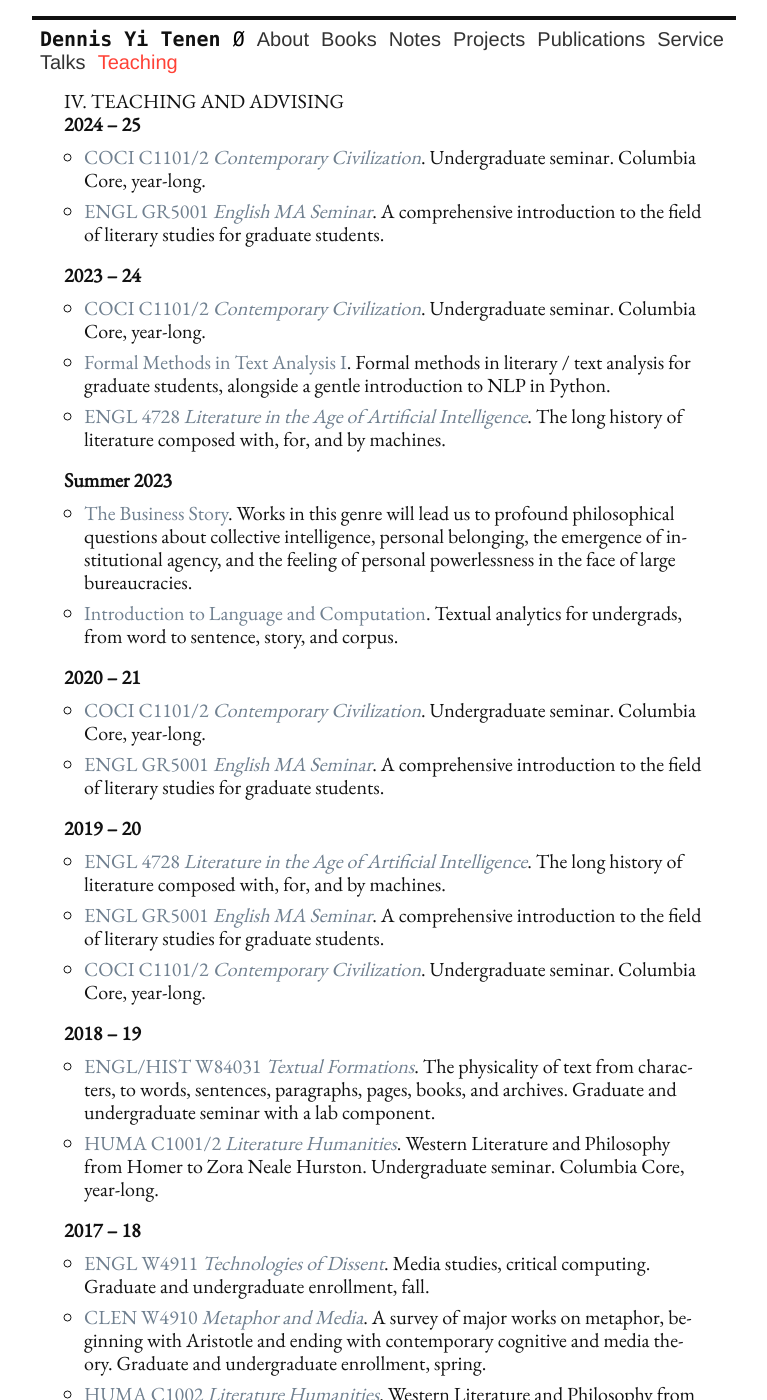
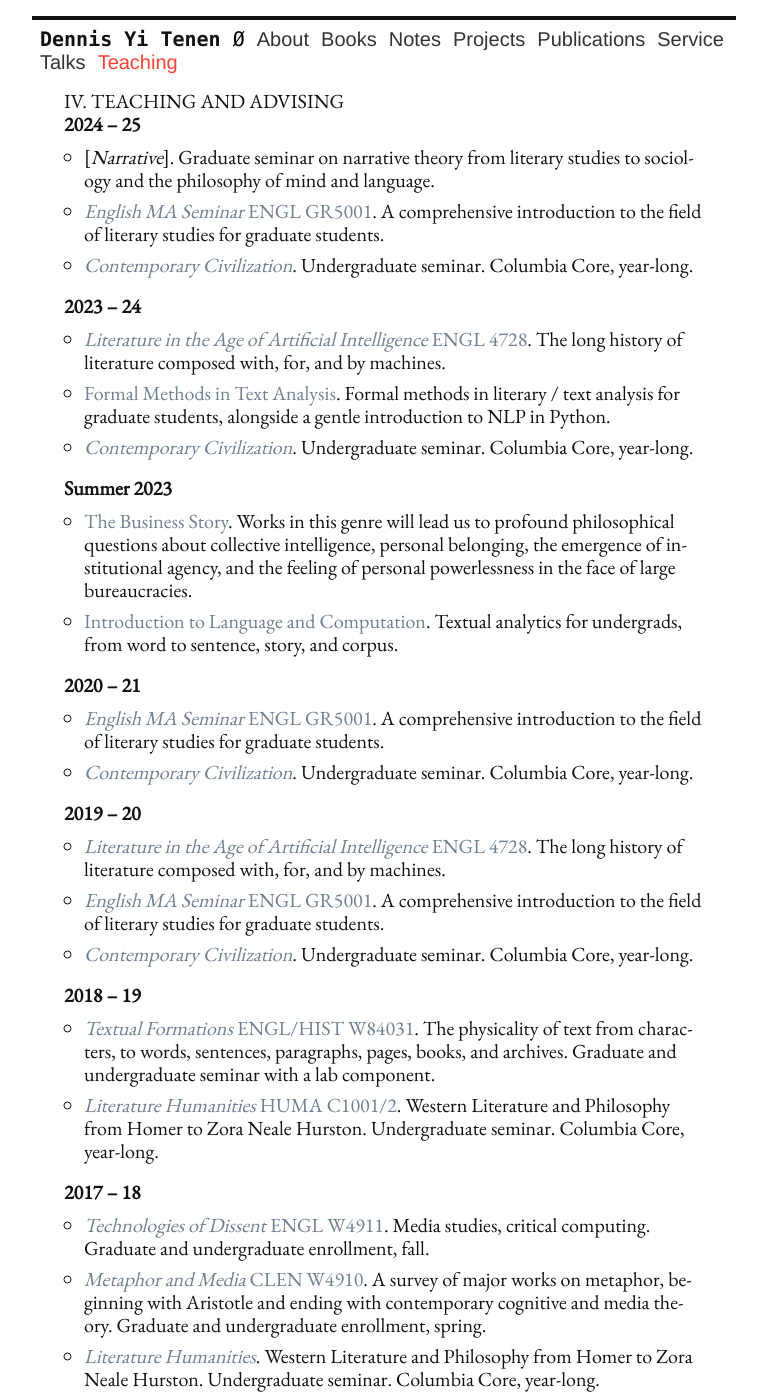
Before and after one commit to denten/denten.github.io, a Jekyll site: the page built from _pages/teaching.md, in a window 1280 px wide and 1400 px high. Shown: the whole window, without its empty margins (256-1023 px from the left). Built offline with Jekyll 4.4.1, drawn with Linux system fonts in a browser that asks for light colours; nearby versions of some CDN libraries; some of the changed text lies outside the part shown.

Commit message:
update teaching to make it easier to read

```diff
--- a/_includes/CV/03-teaching.md
+++ b/_includes/CV/03-teaching.md
@@ -1,21 +1,21 @@
 ## IV. Teaching and Advising
 
 ### 2024 -- 25
-- [COCI C1101/2 *Contemporary Civilization*](https://github.com/denten-courses/con-civ).
+- [*Narrative*]. Graduate seminar on narrative theory from literary studies to sociology and
+the philosophy of mind and language.
+- [*English MA Seminar* ENGL GR5001](https://github.com/denten-courses/masters-seminar/tree/master/2024-fall). A
+comprehensive introduction to the field of literary studies for graduate students.
+- [*Contemporary Civilization*](https://github.com/denten-courses/con-civ).
   Undergraduate seminar. Columbia Core, year-long.
-- [ENGL GR5001 *English MA
-  Seminar*](https://github.com/denten-courses/masters-seminar/tree/master/2024-fall). A
-comprehensive introduction to the field of literary studies for graduate students.
 
 ### 2023 -- 24
-- [COCI C1101/2 *Contemporary Civilization*](https://github.com/denten-courses/con-civ).
+- [*Literature in the Age of Artificial
+  Intelligence* ENGL 4728](https://github.com/denten-courses/LITAI/tree/master/2024). The long
+  history of literature composed with, for, and by machines.
+- [Formal Methods in Text Analysis](https://github.com/denten-courses/formal-methods-one). Formal methods in literary /
+  text analysis for graduate students, alongside a gentle introduction to NLP in Python.
+- [*Contemporary Civilization*](https://github.com/denten-courses/con-civ).
   Undergraduate seminar. Columbia Core, year-long.
-- [Formal Methods in Text Analysis
-  I](https://github.com/denten-courses/formal-methods-one). Formal methods in literary /
-  text analysis for graduate students, alongside a gentle introduction to NLP in Python.
-- [ENGL 4728 *Literature in the Age of Artificial
-  Intelligence*](https://github.com/denten-courses/LITAI/tree/master/2024). The long
-  history of literature composed with, for, and by machines.
 
 ### Summer 2023
 - [The Business Story](https://github.com/denten-courses/business-story). Works in this genre
@@ -27,87 +27,74 @@ the face of large bureaucracies.
 undergrads, from word to sentence, story, and corpus.
 
 ### 2020 -- 21
-- [COCI C1101/2 *Contemporary Civilization*](https://github.com/denten-courses/con-civ).
+- [*English MA Seminar* ENGL GR5001](https://github.com/denten-courses/masters-seminar/tree/master/2020-fall). A
+comprehensive introduction to the field of literary studies for graduate students.
+- [*Contemporary Civilization*](https://github.com/denten-courses/con-civ).
   Undergraduate seminar. Columbia Core, year-long.
-- [ENGL GR5001 *English MA
-  Seminar*](https://github.com/denten-courses/masters-seminar/tree/master/2020-fall). A
-comprehensive introduction to the field of literary studies for graduate students.
 
 ### 2019 -- 20
-- [ENGL 4728 *Literature in the Age of Artificial
-  Intelligence*](https://github.com/denten-courses/LITAI/tree/master/2022). The long
+- [*Literature in the Age of Artificial
+  Intelligence* ENGL 4728](https://github.com/denten-courses/LITAI/tree/master/2022). The long
 history of literature composed with, for, and by machines.
-- [ENGL GR5001 *English MA
-  Seminar*](https://github.com/denten-courses/masters-seminar/tree/master/2019-fall). A
+- [*English MA
+  Seminar* ENGL GR5001](https://github.com/denten-courses/masters-seminar/tree/master/2019-fall). A
 comprehensive introduction to the field of literary studies for graduate students.
-- [COCI C1101/2 *Contemporary Civilization*](https://github.com/denten-courses/con-civ).
+- [*Contemporary Civilization*](https://github.com/denten-courses/con-civ).
   Undergraduate seminar. Columbia Core, year-long.
 
 ### 2018 -- 19
-- [ENGL/HIST W84031 *Textual
-  Formations*](https://docs.google.com/document/d/1bXizmvk-NwnyC8-vWQz5UsQXGsWW_Mh62x3jbdX79ZU/edit?usp=sharing).
+- [*Textual Formations* ENGL/HIST W84031](https://docs.google.com/document/d/1bXizmvk-NwnyC8-vWQz5UsQXGsWW_Mh62x3jbdX79ZU/edit?usp=sharing).
 The physicality of text from characters, to words, sentences, paragraphs, pages, books, and
 archives. Graduate and undergraduate seminar with a lab component.
-- [HUMA C1001/2 *Literature
-  Humanities*](https://github.com/denten-courses/lit-hum/tree/master/2019-spring).
+- [*Literature Humanities* HUMA C1001/2](https://github.com/denten-courses/lit-hum/tree/master/2019-spring).
 Western Literature and Philosophy from Homer to Zora Neale Hurston.
 Undergraduate seminar. Columbia Core, year-long.
 
 ### 2017 -- 18
-- [ENGL W4911 *Technologies of Dissent*](
+- [*Technologies of Dissent* ENGL W4911](
   https://github.com/denten-courses/technologies-of-dissent/tree/master/2017-fall).  Media
 studies, critical computing. Graduate and undergraduate enrollment, fall.
-- [CLEN W4910 *Metaphor and
-  Media*](https://github.com/denten-courses/metaphor-media/blob/master/README.md).  A survey of
+- [*Metaphor and
+  Media* CLEN W4910](https://github.com/denten-courses/metaphor-media/blob/master/README.md).  A survey of
 major works on metaphor, beginning with Aristotle and ending with contemporary cognitive and
 media theory. Graduate and undergraduate enrollment, spring.
-- [HUMA C1002 *Literature
-  Humanities*](https://github.com/denten-courses/lit-hum/tree/master/2018-spring).
+- [*Literature Humanities*](https://github.com/denten-courses/lit-hum/tree/master/2018-spring).
 Western Literature and Philosophy from Homer to Zora Neale Hurston.
 Undergraduate seminar. Columbia Core, year-long.
 
 ### 2016 -- 17
-- [CLEN G6537 *Form, Formula, Format*](https://github.com/denten-courses/form-formula-format).
+- [*Form, Formula, Format* CLEN G6537](https://github.com/denten-courses/form-formula-format).
   Literary theory. Graduate Seminar, fall.  Undergraduate lecture, spring.
-- [COCI C1101/2 *Contemporary
-  Civilization*](https://github.com/denten-courses/con-civ).
+- [*Contemporary Civilization*](https://github.com/denten-courses/con-civ).
 Undergraduate seminar. Columbia Core, year-long.
 
 ### 2014 -- 15
-
-- [CSEN W1002 *Computing in Context: Textual & Literary
-  Scholarship.*](https://github.com/denten-courses/computing-context) w/ Matt Jones (History),
+- [*Computing in Context: Textual & Literary
+  Scholarship.* CSEN W1002](https://github.com/denten-courses/computing-context) w/ Matt Jones (History),
 Adam Cannon (Computer Science), and Karl Sigman (Economics).  Computational approaches to the
 study of literature. Lecture, spring.
-- [ENGL W4911 *Code &
-  Poetry*](https://github.com/denten-courses/code-poetry/blob/master/2014-fall/course-sched.md).
+- [*Code & Poetry* ENGLW4911](https://github.com/denten-courses/code-poetry/blob/master/2014-fall/course-sched.md).
 Lecture. Topics in new media studies and literary theory, fall.
-- [COCI C1101/2 *Contemporary
-  Civilization*](https://github.com/denten-courses/con-civ).
-Undergraduate seminar. Columbia Core, year-long.
+- [*Contemporary Civilization*](https://github.com/denten-courses/con-civ). Undergraduate seminar. Columbia Core, year-long.
 - [*Coding for Human(s|ists)*](https://github.com/denten-workshops/dhsi-coding-fundamentals).
   Lecture & lab. University of Victoria, Canada. Digital Humanities Summer Institute, summer 2015.
 
 ### 2013 -- 14
-
-- [ENGL G6915/3915 *Illicit
-  Knowledge*](https://github.com/denten-courses/critical-computing/tree/master/2014-spring).
+- [*Illicit Knowledge* ENGL G6915/3915](https://github.com/denten-courses/critical-computing/tree/master/2014-spring).
 Media theory, science and technology studies. Seminar & DH lab, spring.
-- ENGL G6921 *Media Archeology*. Graduate seminar, topics in new media studies, fall.
-- [COCI C1101/2 *Contemporary
-  Civilization*](https://github.com/denten-courses/con-civ).
-Undergraduate seminar. Columbia Core, year-long.
-- JOUR J4001 *Foundations of Computing for Data Science Journalism*. Lecture & lab. Lede
+- *Media Archeology* ENGL G6921. Graduate seminar, topics in new media studies, fall.
+- [*Contemporary Civilization*](https://github.com/denten-courses/con-civ). Undergraduate seminar. Columbia Core, year-long.
+- *Foundations of Computing for Data Science Journalism* JOUR J4001. Lecture & lab. Lede
   Program. Graduate School of Journalism, summer 2014.
 
 ### 2012 -- 13
-
-- CLEN W3770 *Beyond the Human*. Seminar. Topics in new media studies, spring.
-- ENHS W4983 *Hacking the Archive*. Seminar & DH lab w/ Matthew Connelly, fall.
-- HUMA C1001 *Literature Humanities*. Undergraduate seminar. Columbia Core, year-long.
+- *Beyond the Human* CLEN W3770. Seminar. Topics in new media studies, spring.
+- *Hacking the Archive* ENHS W4983. Seminar & DH lab w/ Matthew Connelly, fall.
+- *Literature Humanities* HUMA C1001. Undergraduate seminar. Columbia Core, year-long.
 
 ### Doctoral Advising
 
+- Julia Walton (CU English), Game Theory / Media Studies reading list 2024.
 - Ramathi Bandaranayake (CU English), History and Philosophy of Science reading list, 2024.
 - Alijan Ozkiral (NYU English), "Iteration, New Media," dissertation committee, 2023--
 - Naomi Michalowicz (CU English), "Psychometrics and the Twentieth-century Novel," Dissertation
```
